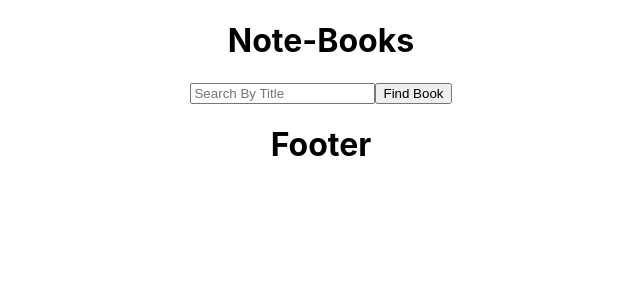
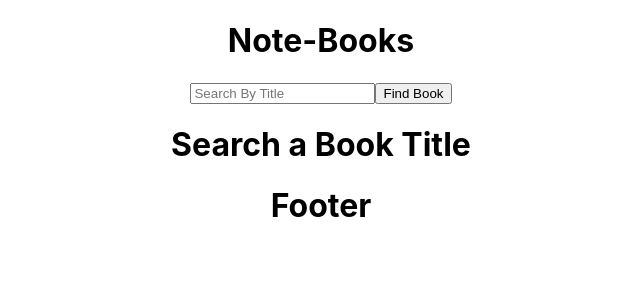
Before and after one commit to vbangs/Project-3-ViteFrontend, a React (Vite) app: page / in a window 1280 px wide. Shown: the top 300 px of the page, without its empty margins (319-959 px from the left). Built offline with nearby package versions, Linux system fonts and the light colour scheme.

Commit message:
Added loaded and unloaded state with map to show results when a title is searched

```diff
--- a/src/components/Main.jsx
+++ b/src/components/Main.jsx
@@ -3,12 +3,14 @@ import {useEffect, useState} from 'react';
 import {Route, Switch} from 'react-router-dom';
 import Index from '../pages/Index';
 import Show from '../pages/Show';
+import {Link} from 'react-router-dom';
 
 
 
 function Main(props) {
 
     const [form, setForm] = useState('');
+    const [data, setData] = useState(null);
 
     const URL=`https://www.googleapis.com/books/v1/volumes?q=${form.title}+intitle:${form.title}&key=AIzaSyC6j4bZ4ZvK4pkxk0lGiQw6Y16TLIsM6eY`
 
@@ -31,9 +33,28 @@ function Main(props) {
         const response = await fetch(URL)
         const bookData = await response.json()
 
+        setData(bookData)
         console.log(URL)
         console.log(bookData)
+
+        return bookData
         //conditional to see if we need to create book in MongoDB
+    }
+
+    const loaded = () => {
+        return data.items.map((book) => (
+            <div key={book.id} className="book">
+                <Link to={`/books/${book.id}`}>
+                    <h1>{book.volumeInfo.title}</h1>
+                    <h3>{book.volumeInfo.authors[0]}</h3>
+                    <img src={book.volumeInfo.imageLinks.smallThumbnail} alt={book.volumeInfo.imageLinks.thumbnail}/>
+                </Link>
+            </div>
+        ))
+    }
+
+    const loading = () => {
+        return <h1>Search a Book Title</h1>
     }
 
     return(
@@ -46,6 +67,7 @@ function Main(props) {
                         <input type="text" value={form.name} name="title" placeholder="Search By Title" onChange={handleChange} />
                         <input type="submit" value="Find Book"/>
                     </form>
+                    {data ? loaded() : loading()}
                 </Route>
                 <Route path="/books/:id" render={() => <Show />}/>
             </Switch>
```
